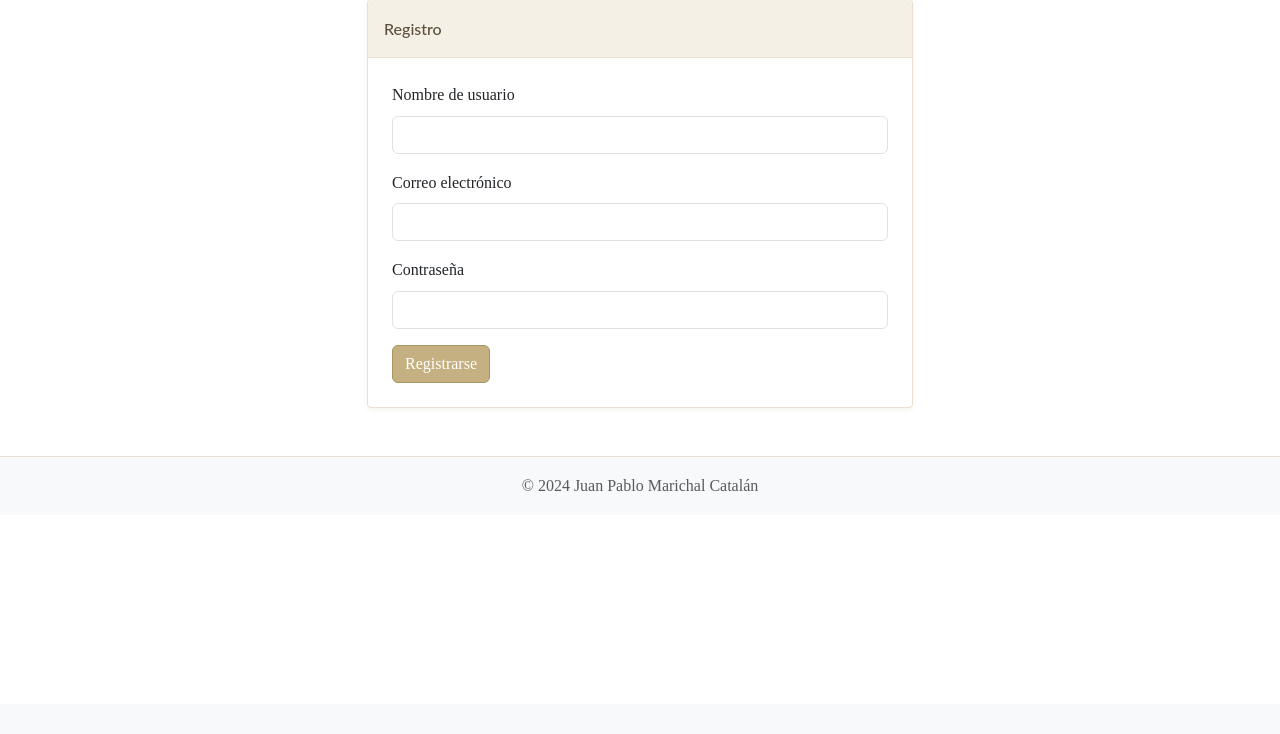
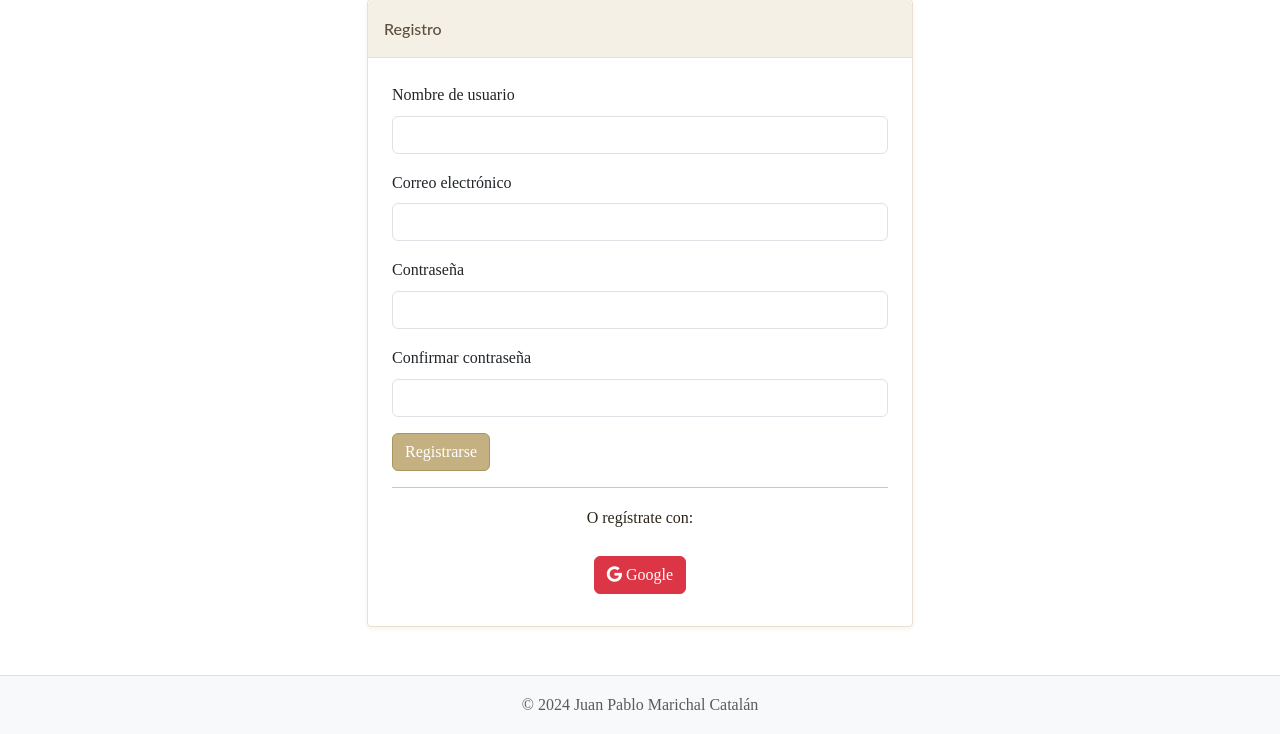
Before and after one commit to JPMarichal/bcpy, a Flask app: page /register in a window 1280 px wide. Shown: the part 96-830 px from the top of the page. Before the commit the page ends 587 px from the top, so only its background shows below. Run offline with Flask 3, Linux system fonts and the light colour scheme.

Commit message:
Agent query: ¿Se puede acceder a las páginas de registro e inicio de sesión y se muestran los formularios correctamente en español?
Implement Google OAuth and improve login/registration forms with WTForms.

Screenshot: https://storage.googleapis.com/screenshot-production-us-central1/d39dc3d0-6f90-48dc-b715-9274840aea8e/b6edcf35-728c-4f00-860a-c17322d1d1c5.jpg

```diff
--- /dev/null
+++ b/auth/forms.py
@@ -0,0 +1,32 @@
+from flask_wtf import FlaskForm
+from wtforms import StringField, PasswordField, SubmitField
+from wtforms.validators import DataRequired, Email, Length, EqualTo
+
+class RegisterForm(FlaskForm):
+    username = StringField('Nombre de usuario', validators=[
+        DataRequired(message='El nombre de usuario es obligatorio'),
+        Length(min=4, max=64, message='El nombre debe tener entre 4 y 64 caracteres')
+    ])
+    email = StringField('Correo electrónico', validators=[
+        DataRequired(message='El correo electrónico es obligatorio'),
+        Email(message='Por favor ingresa un correo electrónico válido')
+    ])
+    password = PasswordField('Contraseña', validators=[
+        DataRequired(message='La contraseña es obligatoria'),
+        Length(min=6, message='La contraseña debe tener al menos 6 caracteres')
+    ])
+    confirm_password = PasswordField('Confirmar contraseña', validators=[
+        DataRequired(message='Por favor confirma tu contraseña'),
+        EqualTo('password', message='Las contraseñas deben coincidir')
+    ])
+    submit = SubmitField('Registrarse')
+
+class LoginForm(FlaskForm):
+    email = StringField('Correo electrónico', validators=[
+        DataRequired(message='El correo electrónico es obligatorio'),
+        Email(message='Por favor ingresa un correo electrónico válido')
+    ])
+    password = PasswordField('Contraseña', validators=[
+        DataRequired(message='La contraseña es obligatoria')
+    ])
+    submit = SubmitField('Ingresar')
--- a/auth/routes.py
+++ b/auth/routes.py
@@ -1,50 +1,122 @@
-from flask import Blueprint, render_template, redirect, url_for, flash, request
+from flask import Blueprint, render_template, redirect, url_for, flash, request, session
 from flask_login import login_user, logout_user, login_required, current_user
+from oauthlib.oauth2 import WebApplicationClient
+import os
+import json
+import requests
 from app import db
 from models import User
+from .forms import LoginForm, RegisterForm
 
 auth_bp = Blueprint('auth', __name__)
+
+# Google OAuth Configuration
+GOOGLE_CLIENT_ID = os.environ.get("GOOGLE_OAUTH_CLIENT_ID")
+GOOGLE_CLIENT_SECRET = os.environ.get("GOOGLE_OAUTH_CLIENT_SECRET")
+GOOGLE_DISCOVERY_URL = "https://accounts.google.com/.well-known/openid-configuration"
+
+google_client = WebApplicationClient(GOOGLE_CLIENT_ID)
 
 @auth_bp.route('/login', methods=['GET', 'POST'])
 def login():
     if current_user.is_authenticated:
         return redirect(url_for('content.index'))
 
-    if request.method == 'POST':
-        email = request.form.get('email')
-        password = request.form.get('password')
-        user = User.query.filter_by(email=email).first()
+    form = LoginForm()
+    if form.validate_on_submit():
+        user = User.query.filter_by(email=form.email.data).first()
+        if user and user.check_password(form.password.data):
+            login_user(user)
+            next_page = request.args.get('next')
+            return redirect(next_page if next_page else url_for('content.index'))
+        flash('Correo electrónico o contraseña inválidos')
 
-        if user and user.check_password(password):
-            login_user(user)
-            return redirect(url_for('content.index'))
-        flash('Invalid email or password')
-
-    return render_template('auth/login.html')
+    return render_template('auth/login.html', form=form)
 
 @auth_bp.route('/register', methods=['GET', 'POST'])
 def register():
     if current_user.is_authenticated:
         return redirect(url_for('content.index'))
 
-    if request.method == 'POST':
-        username = request.form.get('username')
-        email = request.form.get('email')
-        password = request.form.get('password')
-
-        if User.query.filter_by(email=email).first():
-            flash('Email already registered')
+    form = RegisterForm()
+    if form.validate_on_submit():
+        if User.query.filter_by(email=form.email.data).first():
+            flash('Este correo electrónico ya está registrado')
             return redirect(url_for('auth.register'))
 
-        user = User(username=username, email=email)
-        user.set_password(password)
+        user = User(username=form.username.data, email=form.email.data)
+        user.set_password(form.password.data)
         db.session.add(user)
         db.session.commit()
 
         login_user(user)
         return redirect(url_for('content.index'))
 
-    return render_template('auth/register.html')
+    return render_template('auth/register.html', form=form)
+
+@auth_bp.route('/google_login')
+def google_login():
+    # Find out what URL to hit for Google login
+    google_provider_cfg = requests.get(GOOGLE_DISCOVERY_URL).json()
+    authorization_endpoint = google_provider_cfg["authorization_endpoint"]
+
+    # Use library to construct the request for Google login
+    request_uri = google_client.prepare_request_uri(
+        authorization_endpoint,
+        redirect_uri=request.base_url.replace("http://", "https://") + "/callback",
+        scope=["openid", "email", "profile"],
+    )
+    return redirect(request_uri)
+
+@auth_bp.route('/google_login/callback')
+def google_callback():
+    # Get authorization code Google sent back
+    code = request.args.get("code")
+    google_provider_cfg = requests.get(GOOGLE_DISCOVERY_URL).json()
+    token_endpoint = google_provider_cfg["token_endpoint"]
+
+    # Prepare and send request to get tokens
+    token_url, headers, body = google_client.prepare_token_request(
+        token_endpoint,
+        authorization_response=request.url.replace("http://", "https://"),
+        redirect_url=request.base_url.replace("http://", "https://"),
+        code=code,
+    )
+    token_response = requests.post(
+        token_url,
+        headers=headers,
+        data=body,
+        auth=(GOOGLE_CLIENT_ID, GOOGLE_CLIENT_SECRET),
+    )
+
+    # Parse the tokens
+    google_client.parse_request_body_response(json.dumps(token_response.json()))
+
+    # Get user info from Google
+    userinfo_endpoint = google_provider_cfg["userinfo_endpoint"]
+    uri, headers, body = google_client.add_token(userinfo_endpoint)
+    userinfo_response = requests.get(uri, headers=headers, data=body)
+
+    if userinfo_response.json().get("email_verified"):
+        unique_id = userinfo_response.json()["sub"]
+        users_email = userinfo_response.json()["email"]
+        users_name = userinfo_response.json().get("given_name", users_email.split('@')[0])
+
+        # Create or update user
+        user = User.query.filter_by(email=users_email).first()
+        if not user:
+            user = User(
+                username=users_name,
+                email=users_email
+            )
+            db.session.add(user)
+            db.session.commit()
+
+        login_user(user)
+        return redirect(url_for('content.index'))
+    else:
+        flash("La cuenta de Google no está verificada")
+        return redirect(url_for('auth.login'))
 
 @auth_bp.route('/logout')
 @login_required
--- a/pyproject.toml
+++ b/pyproject.toml
@@ -13,8 +13,10 @@ dependencies = [
     "flask-sqlalchemy>=3.1.1",
     "flask-wtf>=1.2.2",
     "gunicorn>=23.0.0",
+    "oauthlib>=3.2.2",
     "psycopg2-binary>=2.9.10",
     "python-dotenv>=1.0.1",
+    "requests>=2.32.3",
     "sqlalchemy>=2.0.37",
     "werkzeug>=3.1.3",
 ]
--- a/templates/auth/register.html
+++ b/templates/auth/register.html
@@ -7,20 +7,44 @@
             <div class="card-header">Registro</div>
             <div class="card-body">
                 <form method="POST">
+                    {{ form.hidden_tag() }}
                     <div class="mb-3">
-                        <label for="username" class="form-label">Nombre de usuario</label>
-                        <input type="text" class="form-control" id="username" name="username" required>
+                        {{ form.username.label(class="form-label") }}
+                        {{ form.username(class="form-control") }}
+                        {% for error in form.username.errors %}
+                            <span class="text-danger">{{ error }}</span>
+                        {% endfor %}
                     </div>
                     <div class="mb-3">
-                        <label for="email" class="form-label">Correo electrónico</label>
-                        <input type="email" class="form-control" id="email" name="email" required>
+                        {{ form.email.label(class="form-label") }}
+                        {{ form.email(class="form-control") }}
+                        {% for error in form.email.errors %}
+                            <span class="text-danger">{{ error }}</span>
+                        {% endfor %}
                     </div>
                     <div class="mb-3">
-                        <label for="password" class="form-label">Contraseña</label>
-                        <input type="password" class="form-control" id="password" name="password" required>
+                        {{ form.password.label(class="form-label") }}
+                        {{ form.password(class="form-control") }}
+                        {% for error in form.password.errors %}
+                            <span class="text-danger">{{ error }}</span>
+                        {% endfor %}
                     </div>
-                    <button type="submit" class="btn btn-primary">Registrarse</button>
+                    <div class="mb-3">
+                        {{ form.confirm_password.label(class="form-label") }}
+                        {{ form.confirm_password(class="form-control") }}
+                        {% for error in form.confirm_password.errors %}
+                            <span class="text-danger">{{ error }}</span>
+                        {% endfor %}
+                    </div>
+                    {{ form.submit(class="btn btn-primary") }}
                 </form>
+                <hr>
+                <div class="text-center">
+                    <p>O regístrate con:</p>
+                    <a href="{{ url_for('auth.google_login') }}" class="btn btn-danger mb-2">
+                        <i class="fab fa-google"></i> Google
+                    </a>
+                </div>
             </div>
         </div>
     </div>
```
Also changed, not shown: templates/auth/login.html (+19 -5 lines), 1 other file.
